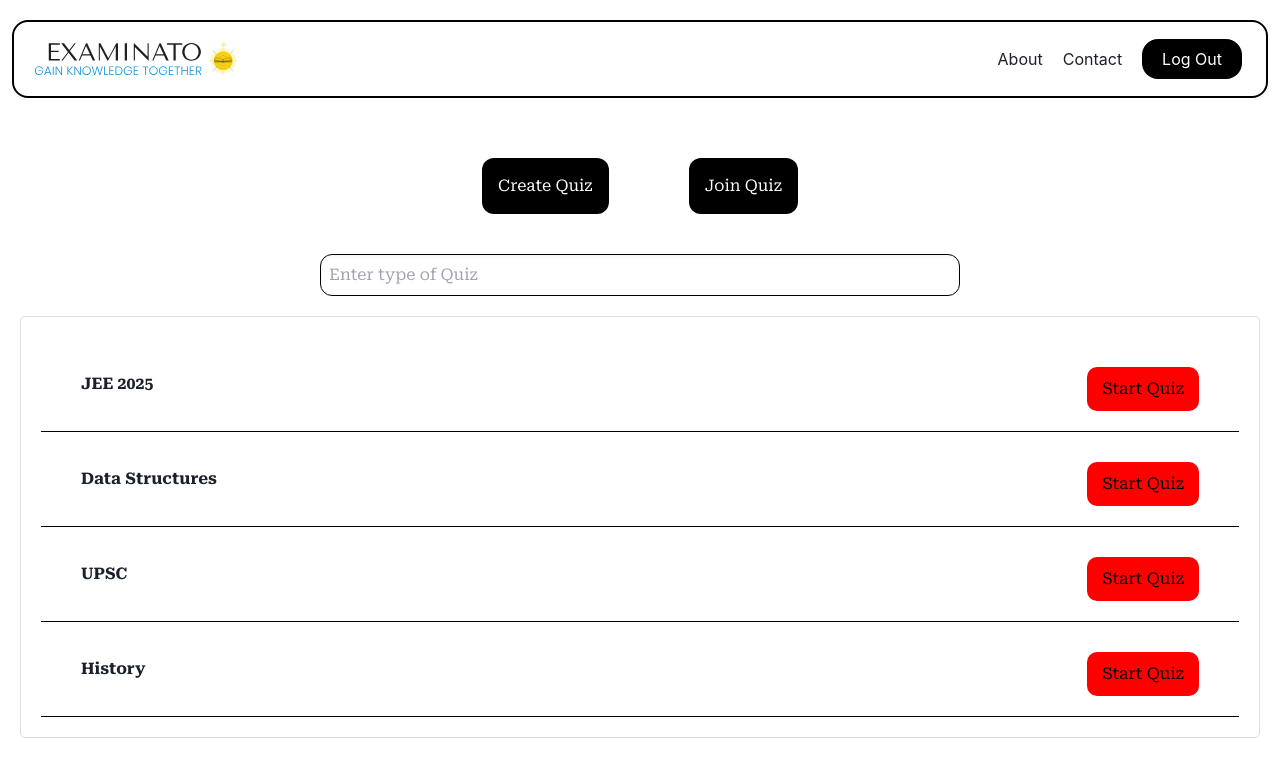
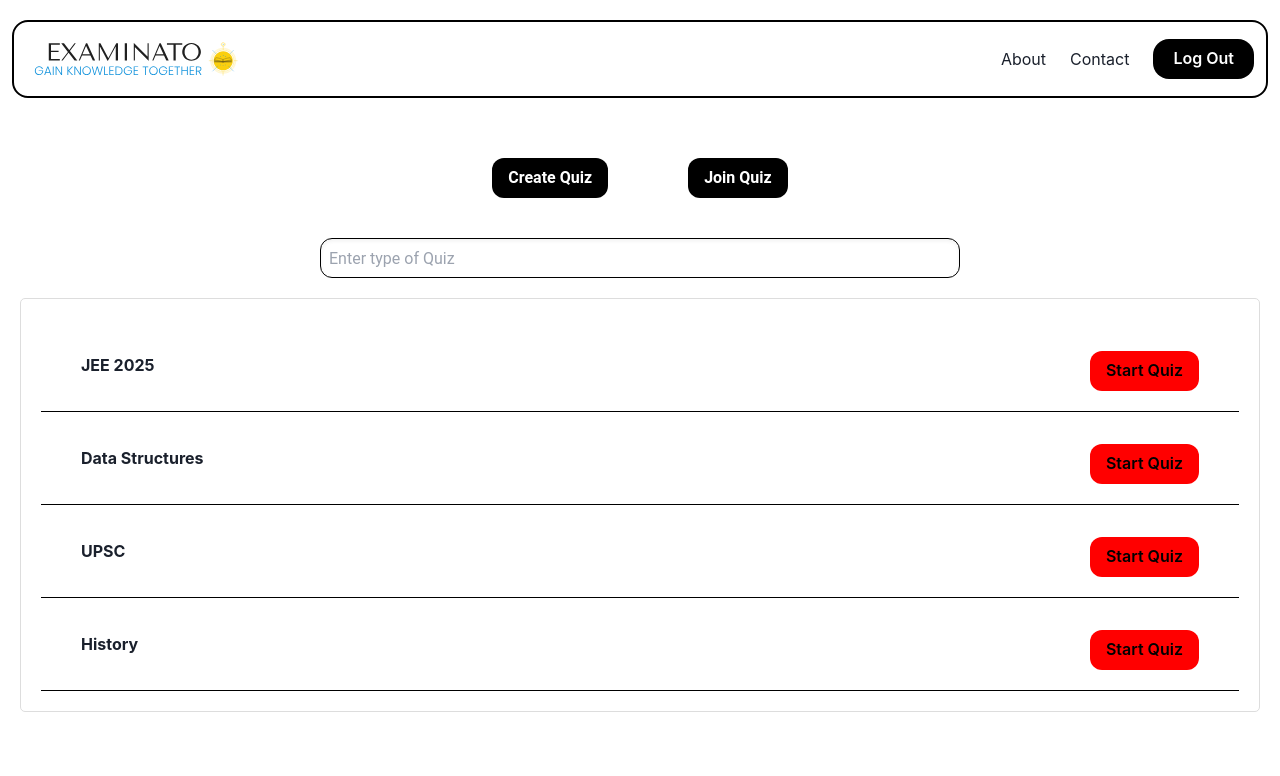
Before and after one commit to kalviumcommunity/S61_Parandhama_Reddy_Capstone_Examinato, a React (Vite) app in the folder Client/: page /home in a window 1280 px wide. Shown: the top 776 px of the page. Built offline with nearby package versions, Linux system fonts and the light colour scheme.

Commit message:
made few changes

```diff
--- a/Client/src/Components/Navbar.jsx
+++ b/Client/src/Components/Navbar.jsx
@@ -1,6 +1,6 @@
-/* eslint-disable no-unused-vars */
-import React from "react";
 import { useNavigate } from "react-router-dom";
+import { Flex, Image, Text, Button } from "@chakra-ui/react";
+import { Link } from "react-router-dom";
 import logo from "../Assets/logo.svg";
 
 const Navbar = () => {
@@ -15,19 +15,46 @@ const Navbar = () => {
   };
 
   return (
-    <nav className="sticky border-2 border-black rounded-2xl bg-white flex justify-between p-3">
-      <img
+    <Flex
+      className="sticky justify-between items-center"
+      border="2px"
+      borderColor="black"
+      borderRadius="2xl"
+      bg="white"
+      p="3"
+      direction={{ base: "row", md: "row" }}
+    >
+      <Image
         src={logo}
         alt="Logo"
-        className="h-[50px] cursor-pointer"
+        h={{ base: "20px", md: "50px" }}
+        w="auto"
+        cursor="pointer"
         onClick={handleHomeClick}
       />
-      <div className="flex justify-end items-center gap-[20px] mr-3">
-        <p className="cursor-pointer">About</p>
-        <p className="cursor-pointer">Contact</p>
-        <button className="bg-black text-white w-[75%] px-5 py-2 rounded-2xl" onClick={handleLogout}>Log Out</button>
-      </div>
-    </nav>
+      <Flex
+        className="justify-center items-center gap-6"
+        mt={{ base: 4, md: 0 }}
+      >
+        <Link to="/about">
+          <Text cursor="pointer">About</Text>
+        </Link>
+        <Link to="/contact">
+          <Text cursor="pointer">Contact</Text>
+        </Link>
+        <Button
+          bg="black"
+          color="white"
+          w={{ base: "100%", md: "75%" }}
+          px="5"
+          py="2"
+          borderRadius="2xl"
+          onClick={handleLogout}
+        >
+          Log Out
+        </Button>
+      </Flex>
+    </Flex>
   );
 };
 
--- a/Client/src/Form/LoginForm.jsx
+++ b/Client/src/Form/LoginForm.jsx
@@ -19,11 +19,14 @@ const LoginForm = () => {
     e.preventDefault();
 
     try {
-      const response = await fetch("http://localhost:8000/auth/login", {
+      const response = await fetch(
+        "https://s61-parandhama-reddy-capstone-examinato.onrender.com/auth/login",
+        {
           method: "POST",
           headers: { "Content-Type": "application/json" },
           body: JSON.stringify({ email, password }),
-      });
+        }
+      );
 
       const data = await response.json();
 
@@ -44,11 +47,13 @@ const LoginForm = () => {
   };
 
   const handleGoogleLogin = () => {
-    window.location.href = "http://localhost:8000/auth/google";
+    window.location.href =
+      "https://s61-parandhama-reddy-capstone-examinato.onrender.com/auth/google";
   };
 
   const handleGithubLogin = () => {
-    window.location.href = "http://localhost:8000/auth/github";
+    window.location.href =
+      "https://s61-parandhama-reddy-capstone-examinato.onrender.com/auth/github";
   };
 
   return (
@@ -69,22 +74,22 @@ const LoginForm = () => {
         w="90%"
         borderRadius="20px"
         shadow="xl"
-        position="relative"
-      >
+        display={["none", "none", "flex"]}
+        justifyContent="center"
+        alignItems="center"
+      ></Box>
       <Box
         bg="#FEE440"
-          h="85vh"
-          w="30%"
-          m="0"
-          position="absolute"
-          right="0"
+        h={["auto", "85vh"]}
+        w={["90%", "70%", "50%", "30%"]}
         borderRadius="20px"
         display="flex"
         flexDirection="column"
         justifyContent="center"
         alignItems="center"
+        p={["4", "8"]}
       >
-          <form onSubmit={handleSubmit} style={{ width: "80%" }}>
+        <form onSubmit={handleSubmit} style={{ width: "100%" }}>
           <Text textAlign="center" fontSize="2xl" p="2">
             <strong>Login to your Account</strong>
           </Text>
@@ -162,7 +167,6 @@ const LoginForm = () => {
           </Text>
         </form>
       </Box>
-      </Box>
       <ToastContainer />
     </Box>
   );
--- a/Client/src/Pages/Homepage.jsx
+++ b/Client/src/Pages/Homepage.jsx
@@ -3,6 +3,7 @@
 import React from "react";
 import { Link, useNavigate } from "react-router-dom";
 import Navbar from "../Components/Navbar";
+import { Flex, Button, Input } from "@chakra-ui/react";
 
 const HomePage = ({ topics, onStartQuiz }) => {
   const navigate = useNavigate();
@@ -13,38 +14,58 @@ const HomePage = ({ topics, onStartQuiz }) => {
 
   return (
     <>
-      <div className=" px-3 py-5 sticky top-0">
+      <div className="px-3 py-5 sticky top-0">
         <Navbar />
       </div>
-      <div className="flex justify-center items-center gap-20 m-10 font-roboto-serif">
+      <Flex
+        justify="center"
+        align="center"
+        gap={20}
+        m={10}
+        fontFamily="Roboto"
+        fontStyle="serif"
+      >
         <Link to={"/create-quiz"}>
-          <button className="p-4 text-white bg-black text-center rounded-xl">
+          <Button
+            px={4}
+            py={2}
+            bg="black"
+            color="white"
+            rounded="xl"
+            _hover={{ bg: "gray.800" }}
+          >
             Create Quiz
-          </button>
+          </Button>
         </Link>
-        <button
+        <Button
           onClick={handleJoinQuiz}
-          className="p-4 text-white bg-black text-center rounded-xl"
+          px={4}
+          py={2}
+          bg="black"
+          color="white"
+          rounded="xl"
+          _hover={{ bg: "gray.800" }}
         >
           Join Quiz
-        </button>
-      </div>
-      <div className="flex justify-center items-center font-roboto-serif">
-        <input
+        </Button>
+      </Flex>
+      <Flex justify="center" fontFamily="Roboto" fontStyle="serif">
+        <Input
           type="text"
           placeholder="Enter type of Quiz"
-          className="border-[1px] border-black w-[50%] p-2 rounded-xl shadow-inner"
+          borderWidth="1px"
+          borderColor="black"
+          w="50%"
+          p={2}
+          rounded="xl"
+          shadow="inner"
         />
-      </div>
+      </Flex>
       <div
-        style={{
-          padding: "20px",
-          borderRadius: "5px",
-        }}
+        style={{ padding: "20px", borderRadius: "5px" }}
         className="shadow-container"
       >
         <div
-          className="font-roboto-serif"
           style={{
             backgroundColor: "#fff",
             border: "1px solid #ddd",
@@ -58,23 +79,20 @@ const HomePage = ({ topics, onStartQuiz }) => {
                 <h3 style={{ textAlign: "center" }}>
                   <strong>{topic.name}</strong>
                 </h3>
-                <button
-                  type="button"
+                <Button
                   onClick={() => onStartQuiz(topic)}
-                  style={{
-                    display: "block",
-                    width: "10%",
-                    padding: "10px",
-                    backgroundColor: "#FF0000",
-                    color: "#000000",
-                    border: "none",
-                    borderRadius: "10px",
-                    cursor: "pointer",
-                    marginTop: "10px",
-                  }}
+                  w="auto"
+                  px={4}
+                  py={2}
+                  bg="#FF0000"
+                  color="#000000"
+                  border="none"
+                  rounded="xl"
+                  cursor="pointer"
+                  mt={3}
                 >
                   Start Quiz
-                </button>
+                </Button>
               </div>
             </div>
           ))}
--- a/Client/src/Pages/LandingPage.jsx
+++ b/Client/src/Pages/LandingPage.jsx
@@ -11,11 +11,11 @@ const LandingPage = () => {
   const navigate = useNavigate();
 
   const handleSignInClick = () => {
-    navigate('/login');
+    navigate("/login");
   };
 
   const handleGetStartedClick = () => {
-    navigate('/login');
+    navigate("/login");
   };
 
   return (
@@ -34,10 +34,12 @@ const LandingPage = () => {
     >
       <Flex justify="space-between" px="14" py="10">
         <Image src={logo} alt="Logo" h="50px" />
-        <Flex gap="10" fontSize="20px">
+        <Flex gap="10" fontSize={["16px", "18px", "20px"]}>
           <Text>About</Text>
           <Text>Contact</Text>
-          <Text onClick={handleSignInClick} cursor="pointer">Sign in</Text>
+          <Text onClick={handleSignInClick} cursor="pointer">
+            Sign in
+          </Text>
         </Flex>
       </Flex>
       <Box
@@ -59,9 +61,9 @@ const LandingPage = () => {
         left="20"
         textAlign="wrap"
         w="38%"
-        fontSize="xl"
+        fontSize={["sm", "lg", "xl"]}
       >
-        <Heading as="h2">
+        <Heading as="h2" fontSize={["xl", "3xl", "4xl"]}>
           <strong>Welcome to Examinato!</strong>
         </Heading>
         <br />
@@ -77,9 +79,9 @@ const LandingPage = () => {
         left="60%"
         textAlign="wrap"
         w="38%"
-        fontSize="xl"
+        fontSize={["sm", "lg", "xl"]}
       >
-        <Heading as="h2">
+        <Heading as="h2" fontSize={["2xl", "3xl", "4xl"]}>
           <strong>For Students:</strong>
         </Heading>
         <br />
@@ -97,9 +99,9 @@ const LandingPage = () => {
         left="20"
         textAlign="wrap"
         w="38%"
-        fontSize="xl"
+        fontSize={["sm", "lg", "xl"]}
       >
-        <Heading as="h2">
+        <Heading as="h2" fontSize={["2xl", "3xl", "4xl"]}>
           <strong>For Educators:</strong>
         </Heading>
         <br />
@@ -117,9 +119,9 @@ const LandingPage = () => {
         left="18%"
         textAlign="wrap"
         w="22%"
-        fontSize="xl"
+        fontSize={["sm", "lg", "xl"]}
       >
-        <Heading as="h2">
+        <Heading as="h2" fontSize={["2xl", "3xl", "4xl"]}>
           <strong>Key Features:</strong>
         </Heading>
         <br />
@@ -143,7 +145,7 @@ const LandingPage = () => {
           bg="#EF233CBD"
           p="5"
           borderRadius="10px"
-          fontSize="20px"
+          fontSize={["10px", "18px", "20px"]}
           cursor="pointer"
           onClick={handleGetStartedClick}
         >
@@ -158,13 +160,14 @@ const LandingPage = () => {
         bg="red.300"
         p="3"
       >
-        <Flex justify="space-evenly">
+        <Flex justify="space-evenly" fontSize={["8px", "16px", "18px"]}>
           <Text>FAQS or Help Center</Text>
           <Text>
-            <strong>Privacy Policy</strong> and <strong>Terms of Service</strong>
+            <strong>Privacy Policy</strong> and{" "}
+            <strong>Terms of Service</strong>
           </Text>
         </Flex>
-        <Text textAlign="center">
+        <Text textAlign="center" fontSize={["6px", "14px", "16px"]}>
           © 2024 Examinato, All rights reserved.
         </Text>
       </Box>
```
Also changed, not shown: Client/src/Form/SigninForm.jsx (+119 -72 lines). Lines whose indentation alone changed are shown as unchanged.
